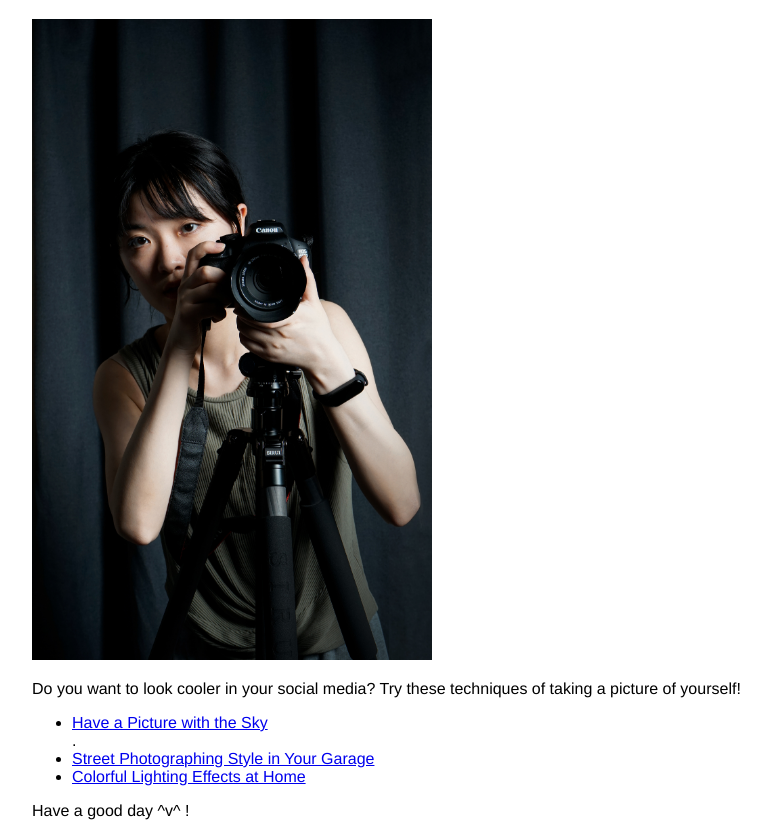
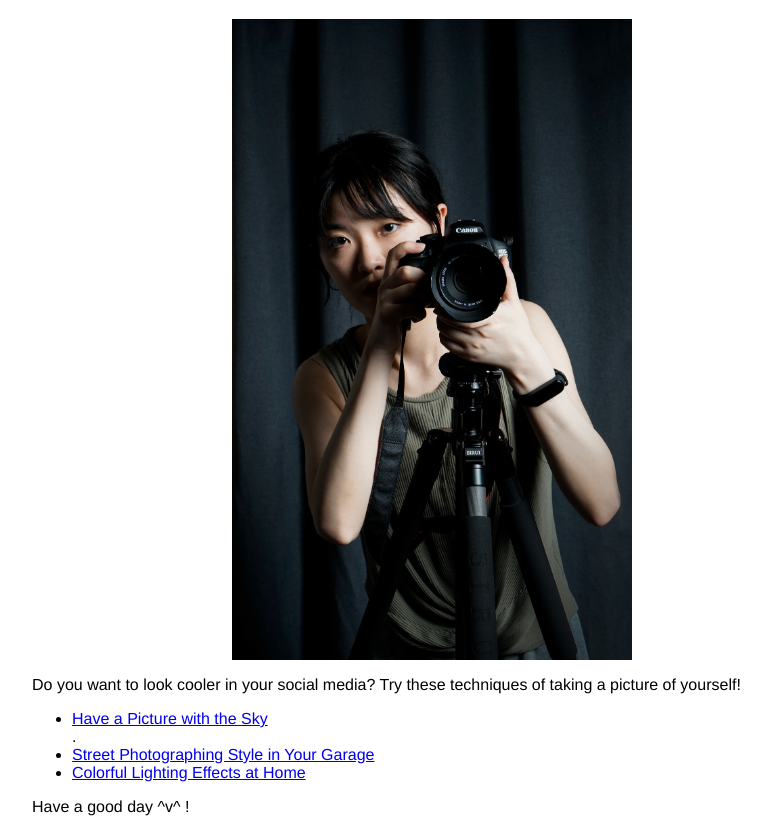
Before and after one commit to Hazeland-hx/Hazeland-hx.github.io, a plain HTML site: page backward design/index.html in a window 1280 px wide. Shown: the part 61-897 px from the top of the page, without its empty margins (208-979 px from the left). Drawn offline with Linux system fonts and the light colour scheme.

Commit message:
Update index.html

```diff
--- a/backward design/index.html
+++ b/backward design/index.html
@@ -8,7 +8,7 @@
   </head>
   <body>
     <h1>How to Take Cool Pictures of Yourself</h1>
-    <img src="images/111.jpg" alt="a serious photographer" width="400">
+    <img src="images/111.jpg" alt="a serious photographer" width="400" class="center">
 
     <p>Do you want to look cooler in your social media? Try these techniques of taking a picture of yourself! </p>
 
```
